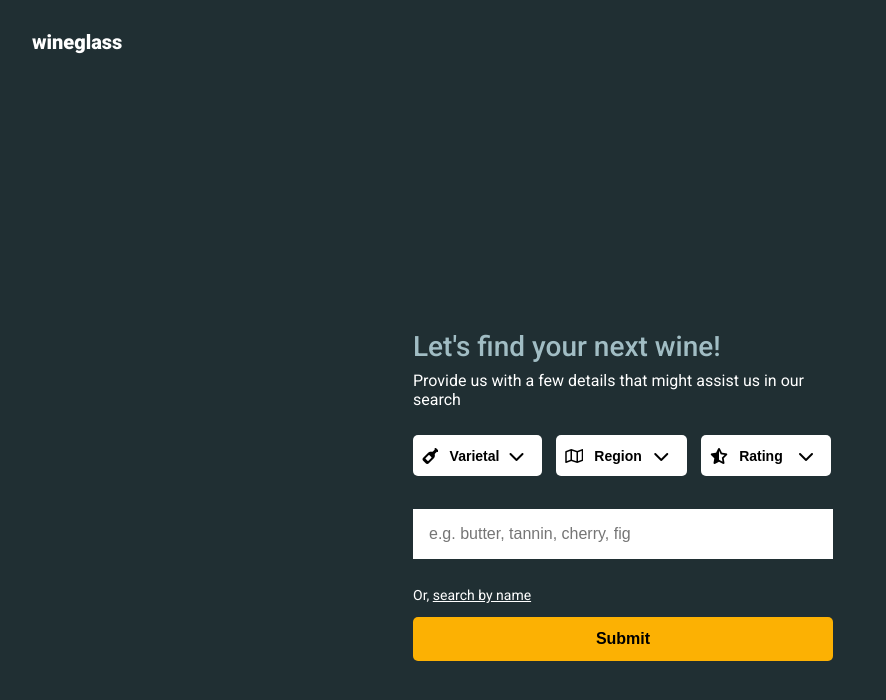
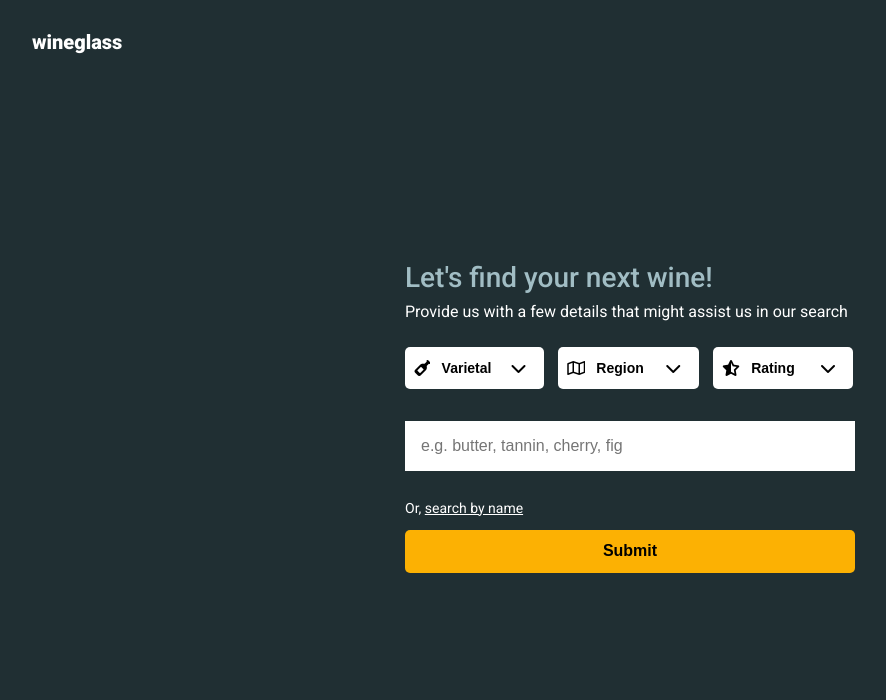
Before and after one commit to 0gzs/winesearch, a React (Create React App) app: page / in a window 1280 px wide. Shown: the top 700 px of the page, without its empty margins (38-924 px from the left). Built offline with nearby package versions, Linux system fonts and the light colour scheme.

Commit message:
[change] styling and responsiveness

```diff
--- a/src/app.jsx
+++ b/src/app.jsx
@@ -12,6 +12,13 @@ function App() {
     if (container) container.scrollTop = 0
   }, [results])
 
+  useEffect(() => {
+    if (results.length > 0) {
+      const form = document.querySelector('.form-container')
+      form.classList.add('form-container--results')
+    }
+  })
+
   return (
     <>
       <header>
@@ -19,7 +26,7 @@ function App() {
       </header>
 
       <div className="wrapper">
-        <Form setResults={setResults} containerRef={containerRef} />
+        <Form setResults={setResults} />
 
         {results.length > 0 && (
             <div ref={containerRef} className="resultsGrid">
--- a/src/components/dropdown.scss
+++ b/src/components/dropdown.scss
@@ -14,7 +14,7 @@
     display: inline-flex;
     font-size: 1.4rem;
     background-color: #fff;
-    width: 7rem;
+    width: 8rem;
     text-overflow: ellipsis;
     overflow: hidden;
     white-space: nowrap;
--- a/src/components/form.scss
+++ b/src/components/form.scss
@@ -1,10 +1,11 @@
 .form-container {
   display: flex;
-  height: fit-content;
+  height: 100%;
   flex-direction: column;
-  max-width: 42rem;
+  justify-content: center;
+  max-width: 45rem;
   width: 100%;
-  margin: 0 auto 10rem;
+  margin: 0 auto 5rem;
   min-height: 33.5rem;
 }
 
--- a/src/components/wine.scss
+++ b/src/components/wine.scss
@@ -7,11 +7,11 @@
   box-shadow: 0 4px 8px 0 rgba(0,0,0,0.2);
   align-items: center;
   padding: 1rem 2.25rem;
-  width: 100%;
+  max-width: 45rem;
   margin: 0 auto;
   height: fit-content;
-  max-width: 32rem;
   position: relative;
+  margin-bottom: 3rem;
 }
 
 .product-container > button {
--- a/src/global.scss
+++ b/src/global.scss
@@ -50,8 +50,9 @@ header {
   display: flex;
   flex-direction: column;
   align-items: center;
-  padding: 8em 2em 0;
+  padding: 0 1em 0;
   width: 100%;
+  margin-top: 24rem;
 }
 
 .resultsGrid {
@@ -61,26 +62,20 @@ header {
   gap: .6em;
   padding: 0.75em;
   padding-top: 0;
+  margin-bottom: 5em;
 }
 
 @media (min-width: 680px) {
-
   .resultsGrid {
     flex-direction: row;
     flex-wrap: wrap;
+    width: 100%;
+    flex-direction: row;
   }
 
-  .wrapper {
-   padding-top: 15em;
-    min-height: calc(100vh - 8.4rem);
+  .product-container {
+    max-width: 32rem !important;
   }
-
-  .resultsGrid {
-    width: 100%;
-    flex-direction: row;
-    margin-bottom: 2.5em;
-  }
-
 }
 
 @media (min-width: 780px) {
@@ -100,18 +95,27 @@ header {
     align-items: center;
     padding-left: 5em;
     gap: 0;
+    height: calc(100vh - 8.4rem);
+    overflow: hidden;
   }
 
  .resultsGrid {
-    height: calc(100vh - 13em);
-    overflow: hidden;
     width: 86rem;
+    height: 100%;
+    margin-top: 10rem;
+    margin-bottom: 0;
+    padding-bottom: 10rem;
+    overflow-y: scroll;
+  }
+
+  .form-container {
+    margin-bottom: 0;
   }
 }
 
-@media (min-height: 1080px) {
-  .wrapper {
-    height: calc(100vh - 8.4rem);
+@media (min-width: 1440px) {
+  .product-container {
+    max-width: 38rem !important;
   }
 }
 
```
